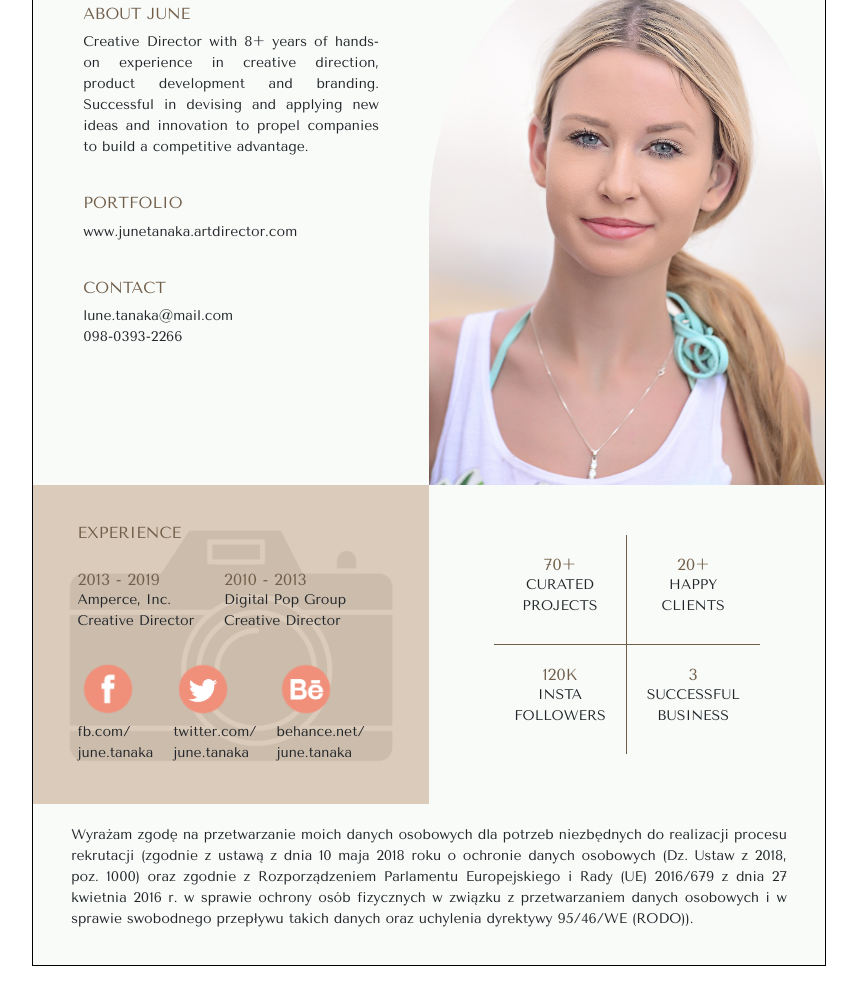
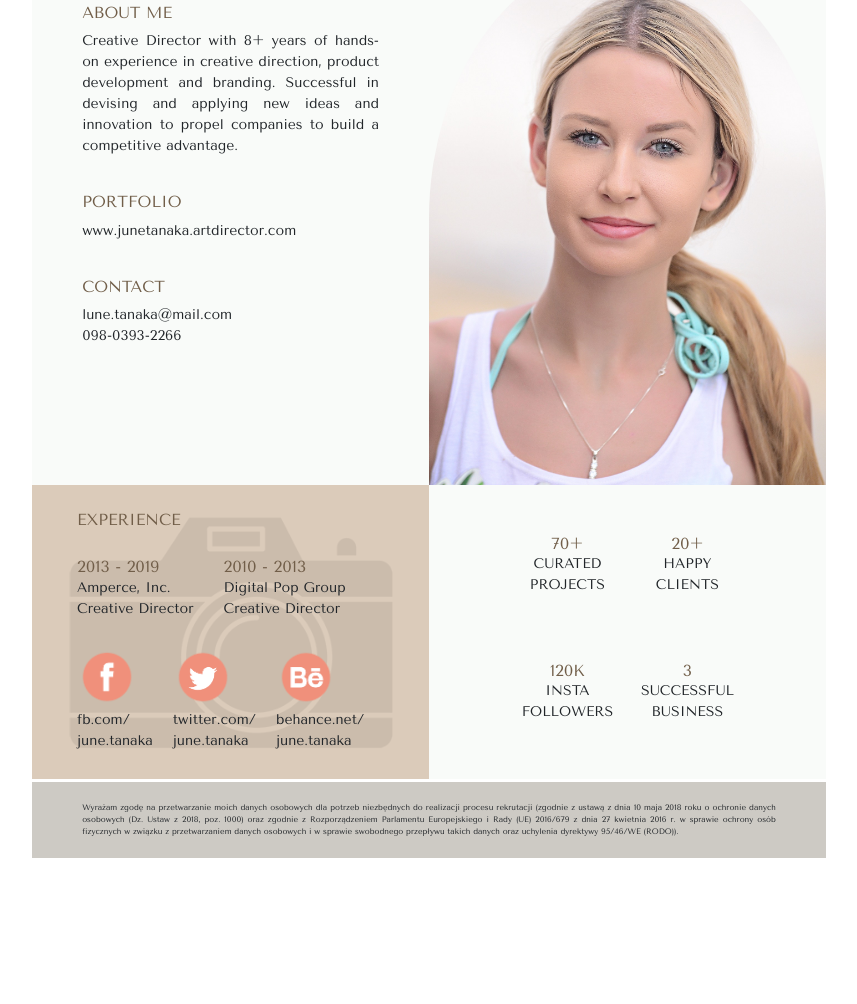
Before and after one commit to michal-wawrzenczyk/project-1-responsive-cv, a plain HTML site: page code/index.html in a window 1280 px wide. Shown: the part 348-1352 px from the top of the page, without its empty margins (211-1068 px from the left). After the commit the page ends 1256 px from the top, so only its background shows below. Drawn offline with nearby package versions, Linux system fonts and the light colour scheme.

Commit message:
refactor(WIP): use flexbox instead grid, replace achievement 1234 by one class, remove centered-p class, make header-container-footer layout, decrease footer font size

```diff
--- a/code/index.html
+++ b/code/index.html
@@ -15,25 +15,25 @@
 </head>
 
 <body>
-    <div class="container">
-        <!-- This is the Bootstrap container. Bootstrap containers are used to establish the width for the layout. It has a width relative to a user’s screen size, becomes horizontally centered. Containers have 15px left and right padding by default. If we wanted the container to take up the entire width of the screen we can assign a class of "container-fluid". -->
+    <header class="container">
         <div class="row">
             <!-- The rows group columns. The rows span the width of the container. They don't have negative 15px left and right paddings. -->
             <div class="col-xs">
                 <!-- The Bootstrap grid system allows up to 12 columns inside one row. Each column has 15 px left and right padding. It means that space between two columns will be equal 30px. "class" attribute allows to size the columns depending on screen size: xs - extra small, sm - small (phones), md - medium (tablets), lg - large (laptops), xl - extra large (desktops). The number of columns sets the width of the content depending on the device. 12 means that the content will take up the whole screen, while 6 means that only half of it will be used. -->
-                <div class="header">
-                    <header>
+                <div class="name-position">
                     <h1>June Tanaka</h1>
                     <h2 class="white-h2">Creative director | Art manager</h2>
                     <!-- "id" attribute should be used for those HTML elements, that needs to be styled uniquely. This h2 must be white, even though all the others are brown. "id" attribute can only have one value and can be used only once. -->
-                    </header>
                 </div>
             </div>
         </div>
+    </header>
+    <div class="container">
+        <!-- This is the Bootstrap container. Bootstrap containers are used to establish the width for the layout. It has a width relative to a user’s screen size, becomes horizontally centered. Containers have 15px left and right padding by default. If we wanted the container to take up the entire width of the screen we can assign a class of "container-fluid". -->
         <div class="row no-gutter-1">
             <div class="col-md-6 section-1">
                 <div class="about">
-                    <h2>About June</h2>
+                    <h2>About Me</h2>
                     <p> Creative Director with 8+ years of hands-on experience in creative direction, product development and branding. Successful in devising and applying new ideas and innovation to propel companies to build a competitive advantage.</p>
                 </div>
                 <div class="portfolio">
@@ -71,17 +71,17 @@
                         </div>
                     </div>
                     <div class="social-media">
-                        <div class="sm-1">
+                        <div class="sm">
                             <img src="./img/icon-fb.png" alt="Facebook" class="img-sm"/>
                             <p>fb.com/</p>
                             <p>june.tanaka</p>
                         </div>
-                        <div class="sm-2">
+                        <div class="sm">
                             <img src="./img/icon-twitter.png" alt="Twitter" class="img-sm"/>
                             <p>twitter.com/</p>
                             <p>june.tanaka</p>
                         </div>
-                        <div class="sm-3">
+                        <div class="sm">
                             <img src="./img/icon-behance.png" alt="Behance" class="img-sm"/>
                             <p>behance.net/</p>
                             <p>june.tanaka</p>
@@ -90,39 +90,36 @@
                 </div>
             </div>
             <div class="col-md-6 section-4">
-                <div class="achievement">
-                    <div class="achievement-1">
+                <div class="realization">
                     <h2>70+</h2>
-                        <p class="center-p">Curated</p>
-                        <p class="center-p">projects</p>
+                    <p>Curated</p>
+                    <p>projects</p>
                 </div>
-                    <div class="achievement-2">
+                <div class="realization">
                     <h2>20+</h2>
-                        <p class="center-p">Happy</p>
-                        <p class="center-p">clients</p>
+                    <p>Happy</p>
+                    <p>clients</p>
                 </div>
-                    <div class="achievement-3">
+                <div class="realization">
                     <h2>120K</h2>
-                        <p class="center-p">Insta</p>
-                        <p class="center-p">followers</p>
+                    <p>Insta</p>
+                    <p>followers</p>
                 </div>
-                    <div class="achievement-4">
+                <div class="realization">
                     <h2>3</h2>
-                        <p class="center-p">Successful</p>
-                        <p class="center-p">business</p>
+                    <p>Successful</p>
+                    <p>business</p>
                 </div>
             </div>
         </div>
     </div>
-        <div class="row">
-            <div class="col-xs section-5">
-                <footer>
-                    <p>
+    <!-- Here container ends and footer begins -->
+    <footer class="container">
+        <div class="col-xs">
+            <div class="footer-text">
                     Wyrażam zgodę na przetwarzanie moich danych osobowych dla potrzeb niezbędnych do realizacji procesu rekrutacji (zgodnie z ustawą z dnia 10 maja 2018 roku o ochronie danych osobowych (Dz. Ustaw z 2018, poz. 1000) oraz zgodnie z Rozporządzeniem Parlamentu Europejskiego i Rady (UE) 2016/679 z dnia 27 kwietnia 2016 r. w sprawie ochrony osób fizycznych w związku z przetwarzaniem danych osobowych i w sprawie swobodnego przepływu takich danych oraz uchylenia dyrektywy 95/46/WE (RODO)).
-                    </p>
-                </footer>
             </div>
         </div>
-    </div>
+    </footer>
 </body>
 </html>
--- a/code/style.css
+++ b/code/style.css
@@ -43,17 +43,16 @@ p {
 }
 
 .container {
+    background-color: #f9fbf9;
     /* CV's are mostly A4 size - width x height = 210 x 297 mm */
     width: 210mm;
-    background-color: #f9fbf9;
-    /* border is used to show where exactly is the container */
-    border: 1px solid black;
+    /* "border" can be used to show where exactly is the container */
     /* Bootstrap containers have 15px padding (left and right) by default. I don't want them. */
     padding-left: 0px;
     padding-right: 0px;
 }
 
-.header {
+.name-position {
     display: flex;
     /* "display" defines a flex container (inline or block depending on the value). */
     flex-direction: column;
@@ -62,12 +61,12 @@ p {
     padding: 50px;
 }
 
-.header, .section-3 {
+.name-position, .section-3 {
     background-color: #dbcbba;
 }
 
 /* "section" value of attribute for columns. Bootstrap columns have 15 px left and right padding set by default. They must be removed to preserve the CV template. */
-.section-1, .section-2, .section-3, .section-4, .section-5 {
+.section-1, .section-2, .section-3, .section-4 {
     padding-left: 0;
     padding-right: 0;
 }
@@ -78,7 +77,7 @@ p {
     margin-right: 0;
 }
 
-.about, .portfolio, .contact, .h2-experience, .work, .social-media, footer {
+.about, .portfolio, .contact, .h2-experience, .work, .social-media, .footer-text {
     padding-left: 50px;
     padding-right: 50px;
     padding-bottom: 20px;
@@ -140,65 +139,42 @@ p {
     margin-bottom: 10px;
 }
 
-.section-3, .section-4 {
+.section-3, .section-4, .realization {
     display: flex;
     justify-content: center;
     align-items: center;
 }
 
-.social-media, .achievement {
-    display: grid;
+.social-media {
+    display: flex;
 }
 
-.sm-1, .sm-2, .sm-3 {
-    grid-row: 1;
+.social-media, .section-4 {
+    flex-direction: row;
+}
+
+.sm {
     padding-right: 20px;
     line-height: 5px;
 }
 
-.sm-1 {
-    grid-column: 1;
+.section-4 {
+    flex-wrap: wrap;
+    padding: 20px;
 }
 
-.achievement {
-    /* There is no grid-gap */
-    align-items: center;
-    padding: 50px;
-}
-
-.achievement-1, .achievement-2, .achievement-3, .achievement-4 {
-    display: flex;
+.realization {
+    width: 120px;
+    height: 120px;
     flex-direction: column;
     text-transform: uppercase;
-    text-align: center;
-    padding: 20px;
     line-height: 5px;
 }
 
-.center-p {
-    text-align: center;
-}
-
-/* There will be 2 columns and 2 rows. If I set the two first achievements, the rest will match. */
-.achievement-1 {
-    grid-column: 1;
-    grid-row: 1;
-}
-
-.achievement-2 {
-    grid-column: 2;
-    grid-row: 1;
-}
-
-.achievement-1, .achievement-2 {
-    border-bottom: 1px solid #715e49;
-}
-
-.achievement-1, .achievement-3 {
-    border-right: 1px solid #715e49;
-}
-
-footer {
+.footer-text {
+    background-color: rgba(103, 86, 74, 0.3);
+    border-top: 3px solid white;
     padding-top: 20px;
     text-align: justify;
+    font-size: 8px;
 }
```
Lines whose indentation alone changed are shown as unchanged.
